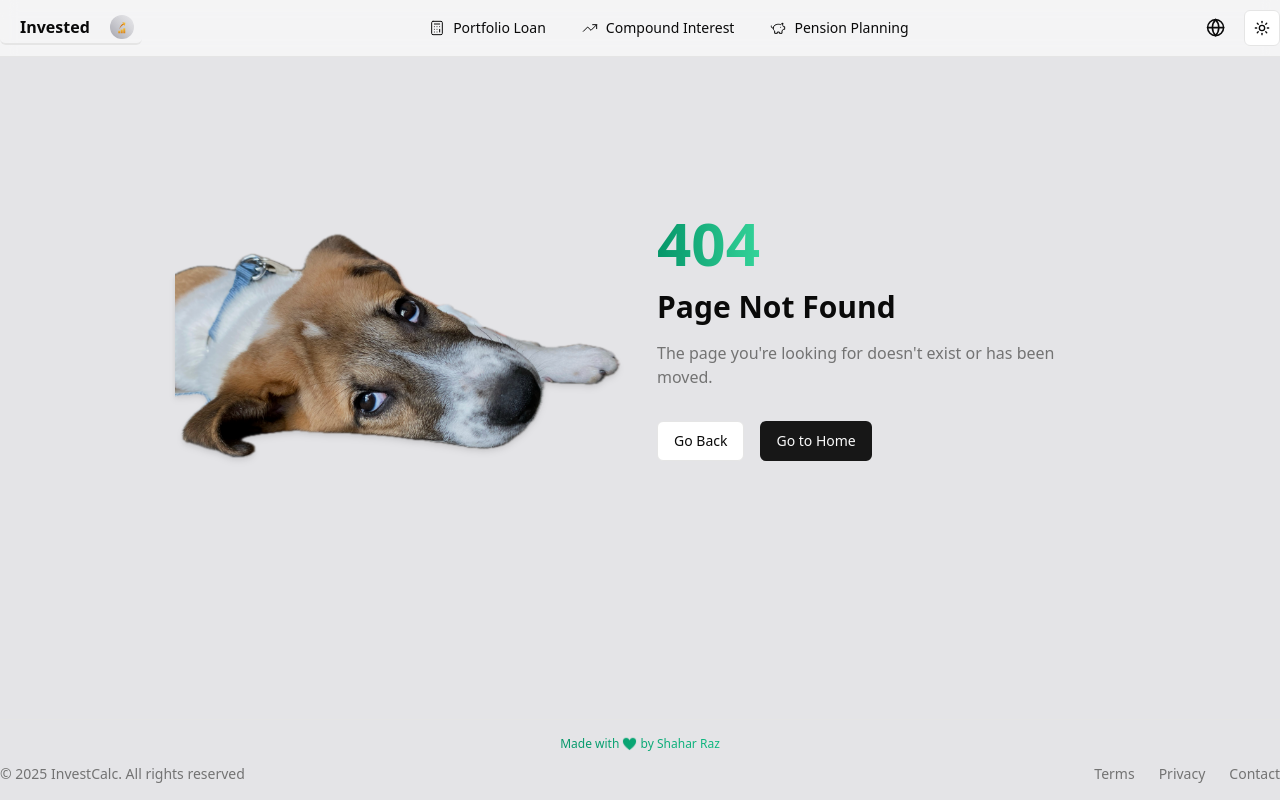
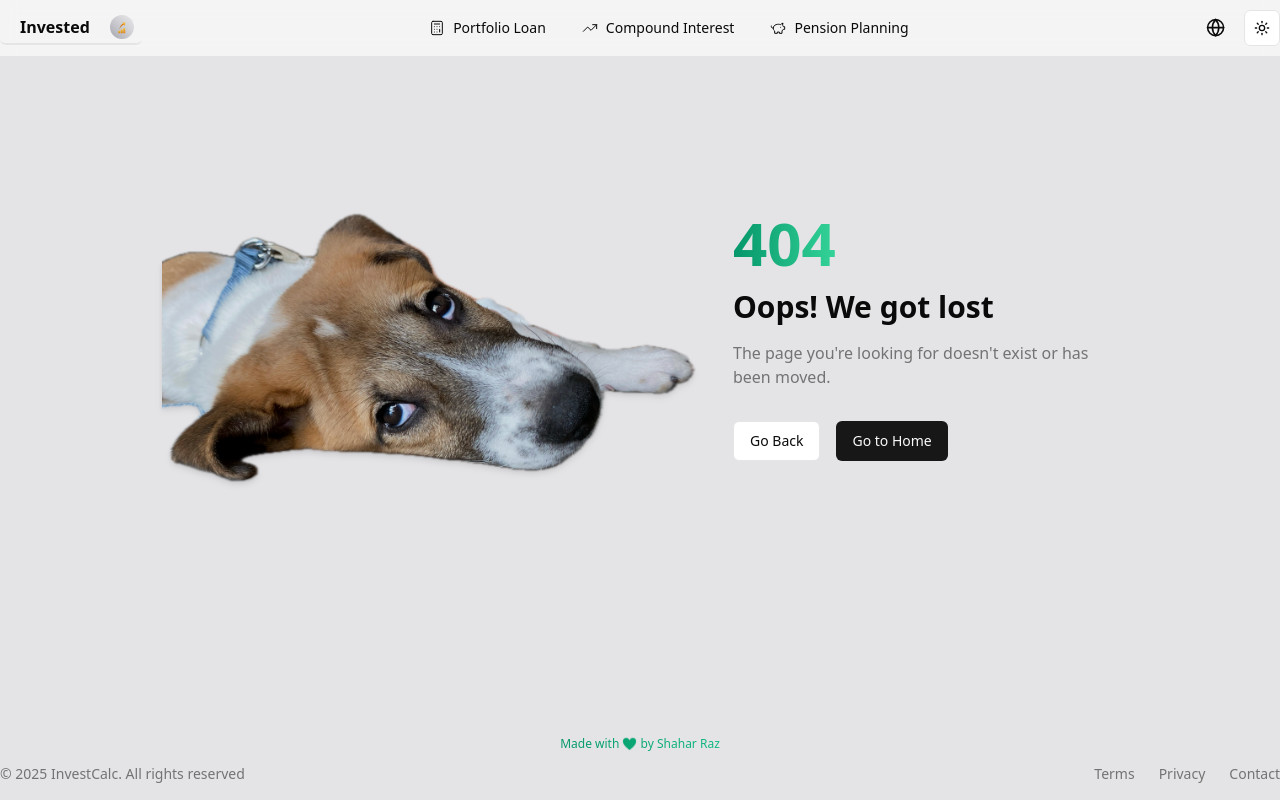
Before and after one commit to DonRaz/investedAI, a Next.js app: page /en/404 in a window 1280 px wide. Built offline with nearby package versions, Linux system fonts and the light colour scheme.

Commit message:
adjusted not found

```diff
--- a/app/[lang]/404/page.tsx
+++ b/app/[lang]/404/page.tsx
@@ -31,8 +31,8 @@ export default function NotFoundPage({
       <TransparentImage
         src="/images/lost-puppy.png"
         alt="Lost puppy"
-        width={450}
-        height={450}
+        width={640}
+        height={358}
         className="mb-8 lg:mb-0"
       />
 
@@ -42,7 +42,7 @@ export default function NotFoundPage({
         </h1>
 
         <h2 className="text-2xl lg:text-3xl font-semibold mb-4">
-          {t.pageNotFound}
+          {t.oopsGotLost}
         </h2>
 
         <p className="text-muted-foreground mb-8 text-center lg:text-left">
--- a/app/globals.css
+++ b/app/globals.css
@@ -108,23 +108,6 @@ img {
 
 /* Dark mode specific styling */
 .dark img.transparent-image {
-  mix-blend-mode: screen;
-  filter: brightness(1.3) contrast(1.2);
+  mix-blend-mode: normal;
+  filter: brightness(1.2) contrast(1.1);
 }
-
-/* Additional styling for the 404 page */
-.not-found-container {
-  position: relative;
-  z-index: 1;
-}
-
-.not-found-container::before {
-  content: '';
-  position: absolute;
-  top: 0;
-  left: 0;
-  right: 0;
-  bottom: 0;
-  background: radial-gradient(circle at center, transparent 30%, rgba(0, 0, 0, 0.05) 100%);
-  z-index: -1;
-}
--- a/components/ui/transparent-image.tsx
+++ b/components/ui/transparent-image.tsx
@@ -37,14 +37,15 @@ export function TransparentImage({
       style={{
         width: width,
         height: height,
-        backgroundColor: 'transparent'
+        backgroundColor: 'transparent',
+        maxWidth: '100%'
       }}
     >
       <Image
         src={src}
         alt={alt}
         fill
-        sizes={`(max-width: 1024px) ${width * 0.75}px, ${width}px`}
+        sizes={`(max-width: 768px) 100vw, (max-width: 1024px) ${width * 0.75}px, ${width}px`}
         className="object-contain drop-shadow-md transparent-image"
         style={{
           objectFit: 'contain',
--- a/lib/translations/common.ts
+++ b/lib/translations/common.ts
@@ -24,6 +24,7 @@ export interface CommonTranslation {
   pageNotFoundDesc: string;
   goBack: string;
   goHome: string;
+  oopsGotLost: string;
 }
 
 export const commonTranslations: Record<Language, CommonTranslation> = {
@@ -51,6 +52,7 @@ export const commonTranslations: Record<Language, CommonTranslation> = {
     pageNotFoundDesc: "The page you're looking for doesn't exist or has been moved.",
     goBack: "Go Back",
     goHome: "Go to Home",
+    oopsGotLost: "Oops! We got lost",
   },
   he: {
     // Header
@@ -76,5 +78,6 @@ export const commonTranslations: Record<Language, CommonTranslation> = {
     pageNotFoundDesc: "הדף שאתה מחפש אינו קיים או הועבר.",
     goBack: "חזור",
     goHome: "עבור לדף הבית",
+    oopsGotLost: "אופס! הלכנו לאיבוד",
   },
 };
```
